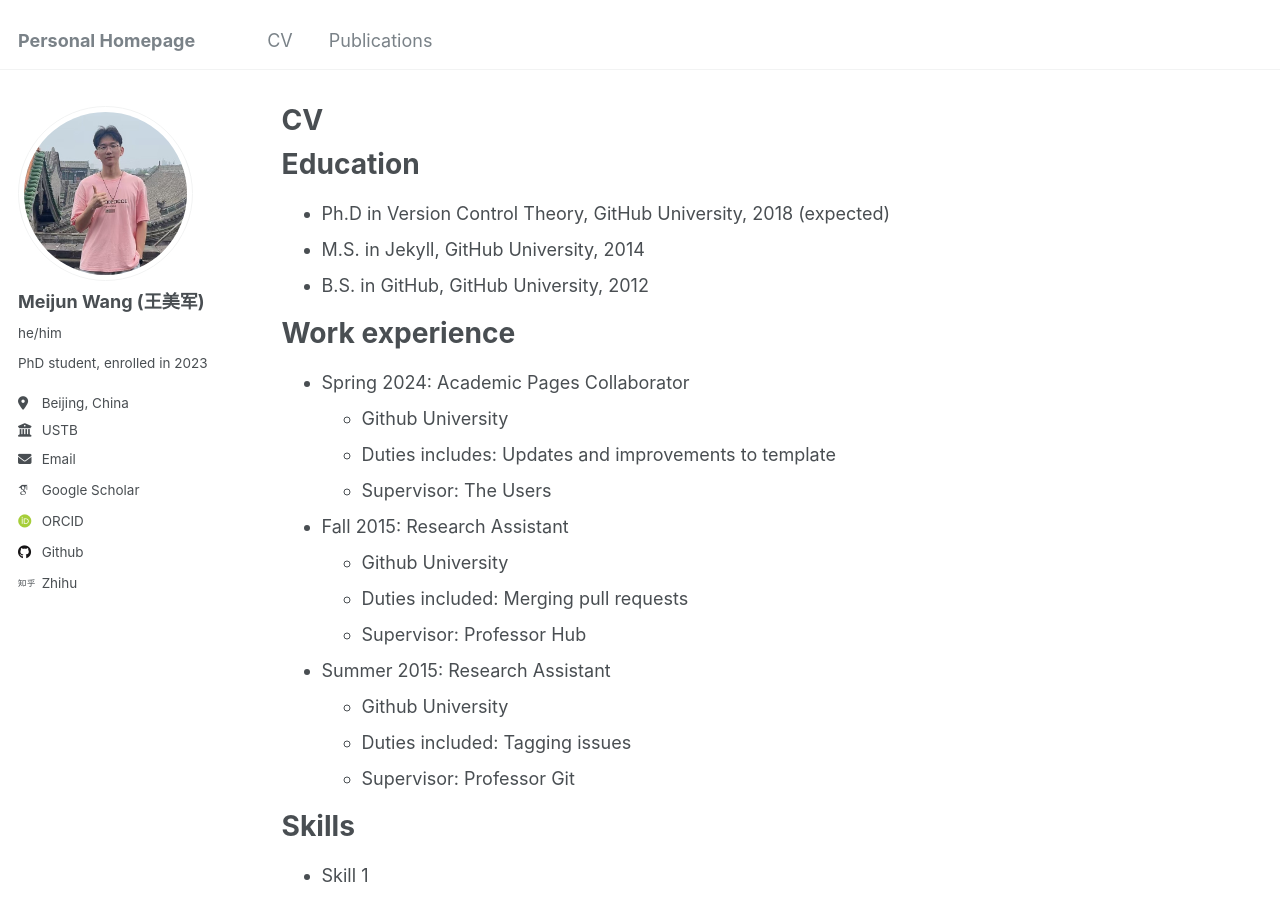
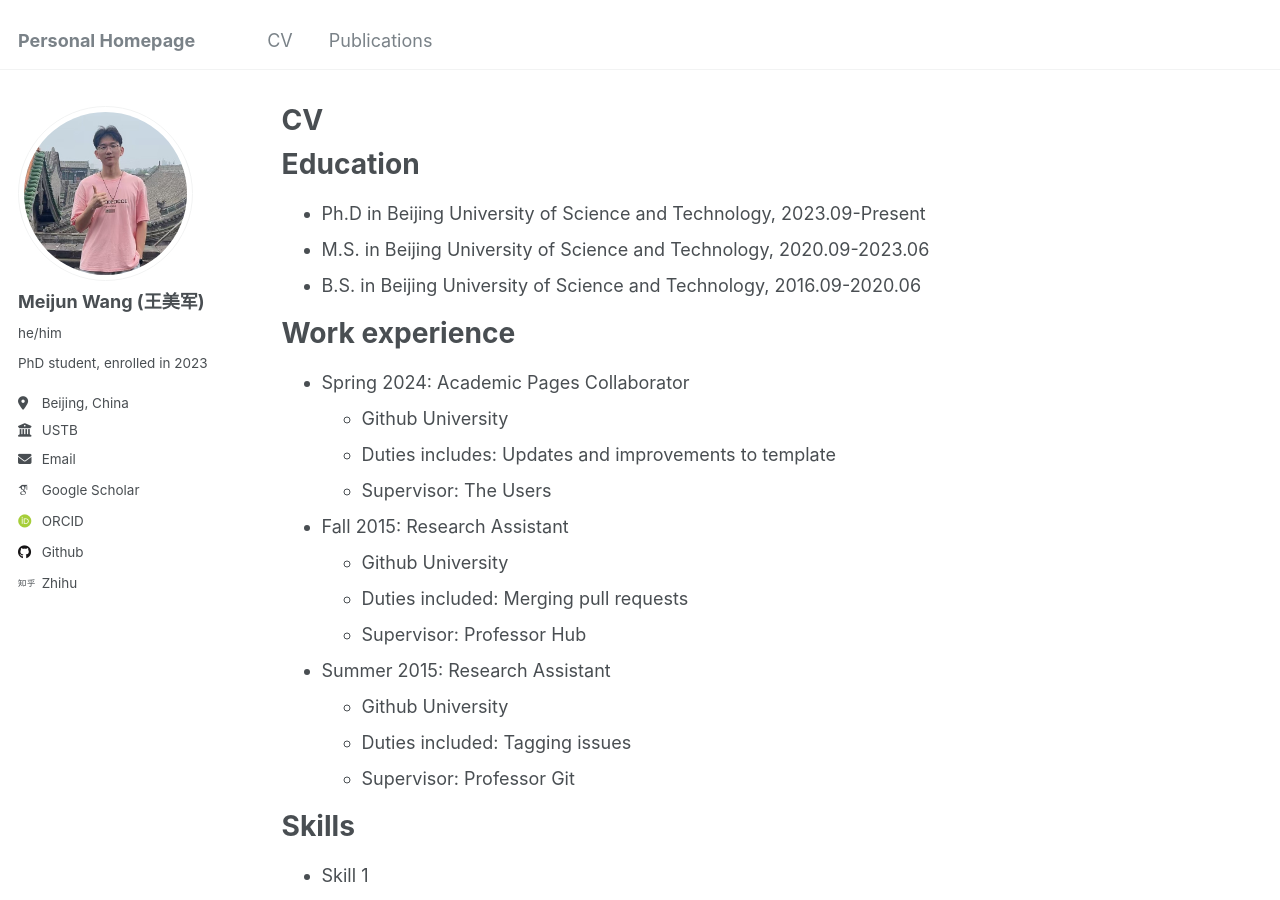
Before and after one commit to wmj142326/WMJ, a Jekyll site: the page built from _pages/cv.md, in a window 1280 px wide and 900 px high. Built offline with Jekyll 4.4.1, drawn with Linux system fonts in a browser that asks for light colours; some web fonts are replaced.

Commit message:
Update cv.md

```diff
--- a/_pages/cv.md
+++ b/_pages/cv.md
@@ -11,9 +11,9 @@ redirect_from:
 
 Education
 ======
-* Ph.D in Version Control Theory, GitHub University, 2018 (expected)
-* M.S. in Jekyll, GitHub University, 2014
-* B.S. in GitHub, GitHub University, 2012
+* Ph.D in Beijing University of Science and Technology, 2023.09-Present
+* M.S. in Beijing University of Science and Technology, 2020.09-2023.06
+* B.S. in Beijing University of Science and Technology, 2016.09-2020.06
 
 Work experience
 ======
```
